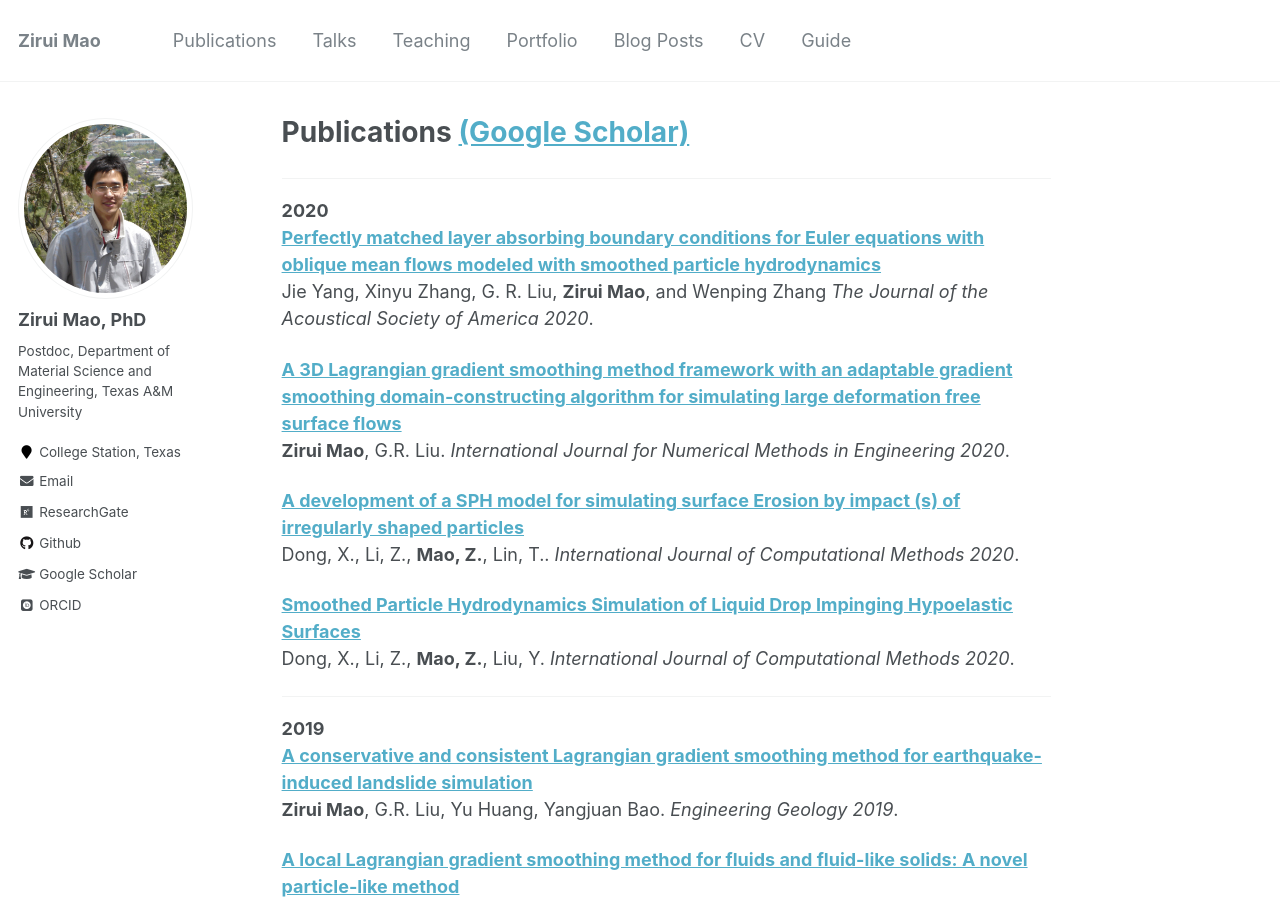
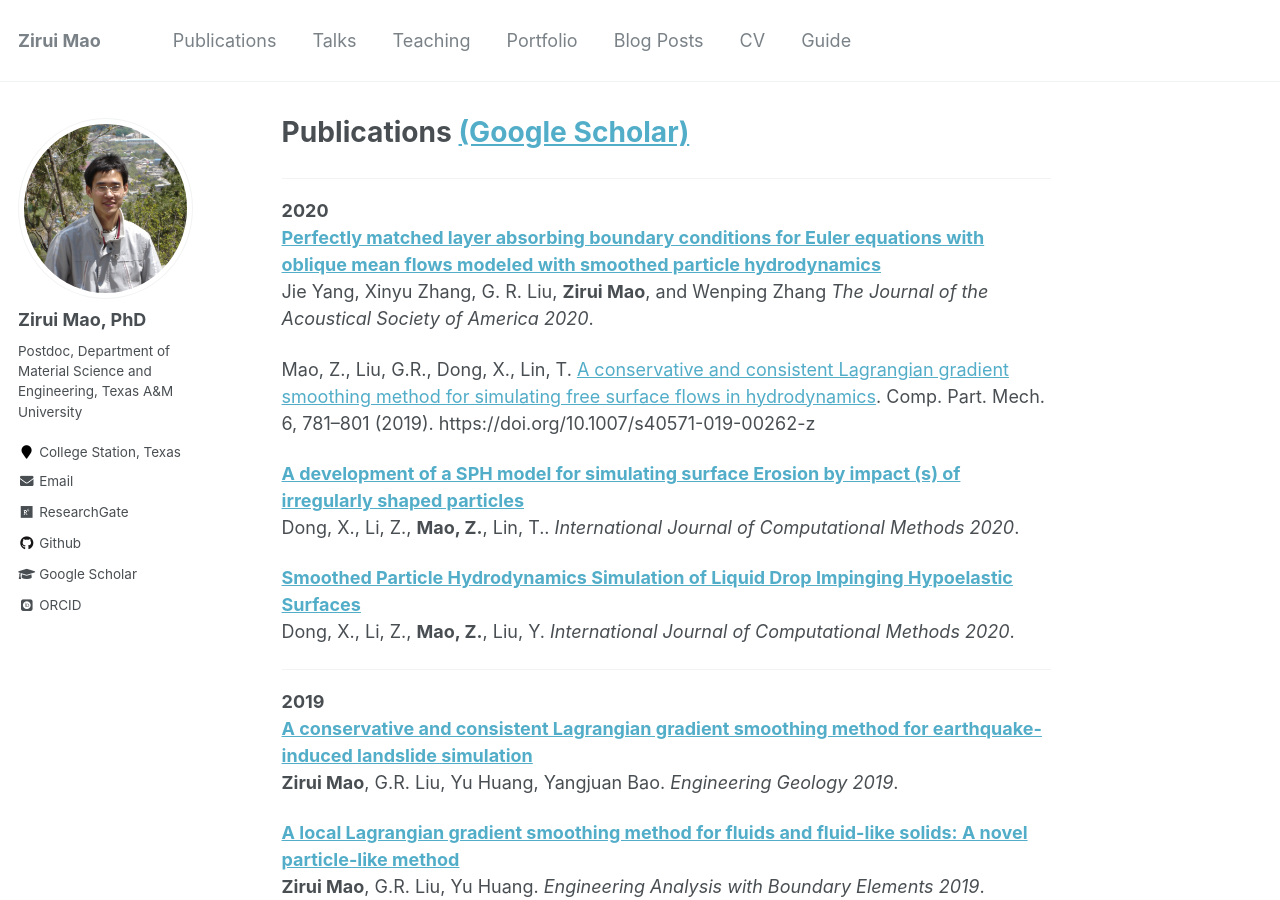
Before and after one commit to maozirui0827/maozirui.github.io, a Jekyll site: the page built from _pages/publications.md, in a window 1280 px wide and 900 px high. Built offline with Jekyll 4.4.1, drawn with Linux system fonts in a browser that asks for light colours; some web fonts are replaced.

Commit message:
Update publications.md

```diff
--- a/_pages/publications.md
+++ b/_pages/publications.md
@@ -11,9 +11,7 @@ ____________
 Jie Yang, Xinyu Zhang, G. R. Liu, <b>Zirui Mao</b>, and Wenping Zhang
 <i>The Journal of the Acoustical Society of America 2020</i>.
 
-<b>[A 3D Lagrangian gradient smoothing method framework with an adaptable gradient smoothing domain‐constructing algorithm for simulating large deformation free surface flows](https://maozirui.github.io/publications/3DL-GSM_2020)</b> <br>
-<b>Zirui Mao</b>, G.R. Liu.
-<i>International Journal for Numerical Methods in Engineering 2020</i>.
+Mao, Z., Liu, G.R., Dong, X., Lin, T. [A conservative and consistent Lagrangian gradient smoothing method for simulating free surface flows in hydrodynamics](https://link.springer.com/article/10.1007/s40571-019-00262-z). Comp. Part. Mech. 6, 781–801 (2019). https://doi.org/10.1007/s40571-019-00262-z
 
 <b>[A development of a SPH model for simulating surface Erosion by impact (s) of irregularly shaped particles](https://maozirui.github.io/publications/SPH_erosion_2020)</b> <br>
 Dong, X., Li, Z., <b>Mao, Z.</b>, Lin, T..
```
